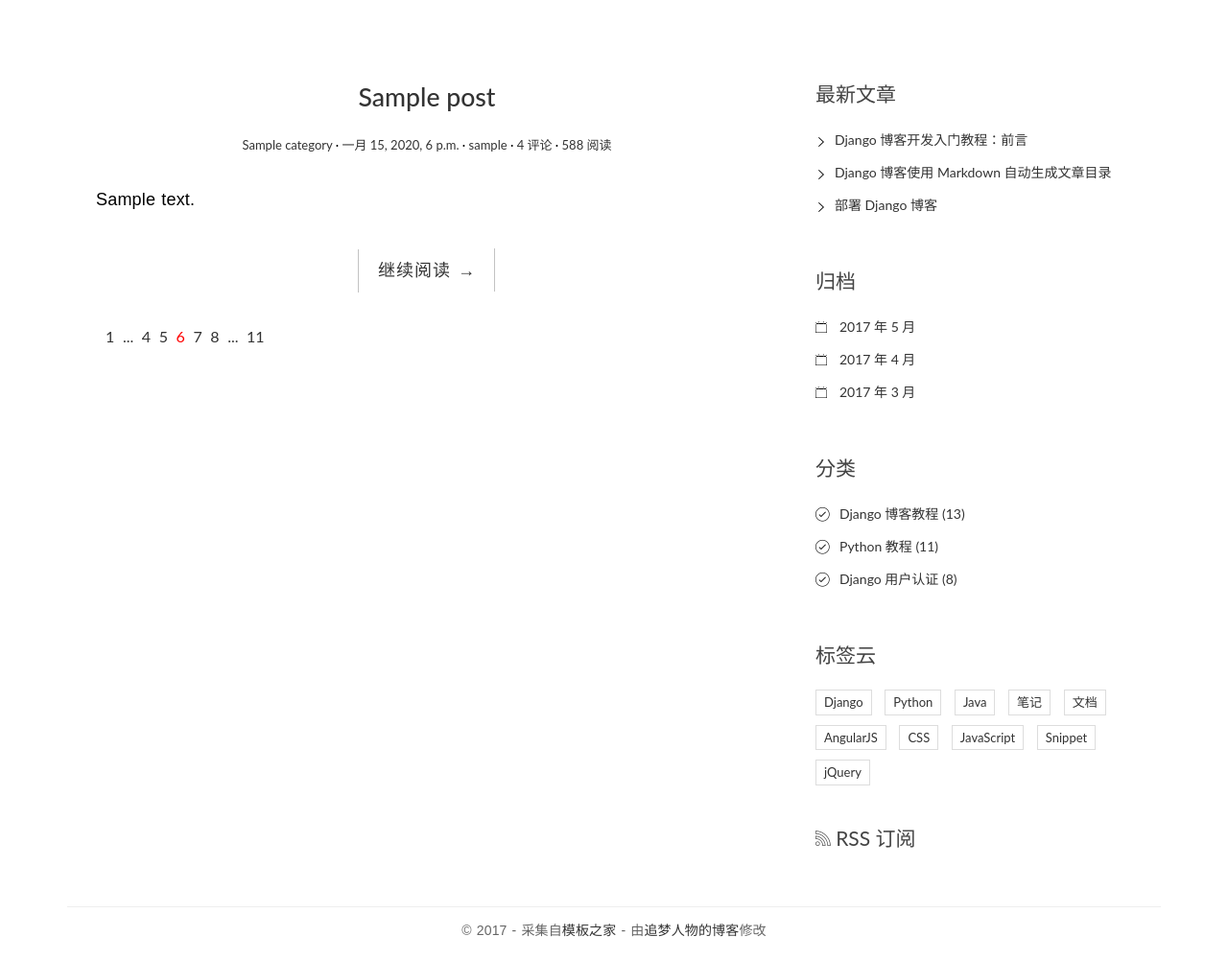
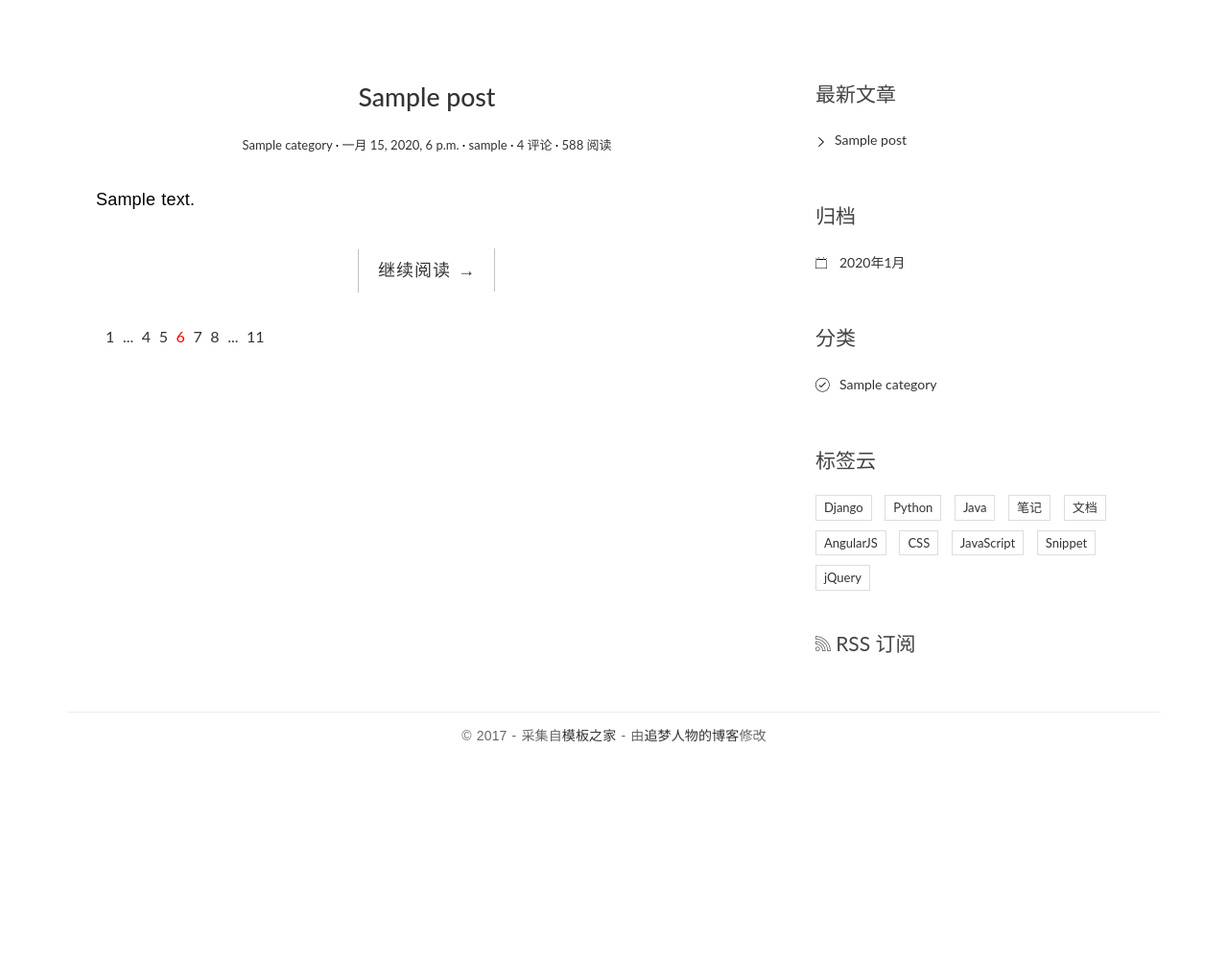
Before and after one commit to opwtryl/blog_project, a Django app: page / in a window 1280 px wide. Shown: the part 91-1092 px from the top of the page at 96% size. After the commit the page ends 865 px from the top, so only its background shows below. Run offline with Django 3.2, Linux system fonts and the light colour scheme; tables that the repository leaves empty hold one stand-in row (values such as "Sample post"); some libraries are stand-ins or nearby versions.

Commit message:
侧边栏、分类&归档

```diff
--- a/blog_project/blog/templates/base.html
+++ b/blog_project/blog/templates/base.html
@@ -1,4 +1,5 @@
 {% load static %}
+{% load blog_tags %}
 
 <!DOCTYPE html>
 <html>
@@ -78,45 +79,43 @@
             <aside class="col-md-4">
                 <div class="widget widget-recent-posts">
                     <h3 class="widget-title">最新文章</h3>
+                    {% get_recent_posts as recent_post_list %}
                     <ul>
+                        {%for post in recent_post_list %}
                         <li>
-                            <a href="#">Django 博客开发入门教程：前言</a>
+                            <a href="{{ post.get_absolute_url }}">{{ post.title }}</a>
                         </li>
-                        <li>
-                            <a href="#">Django 博客使用 Markdown 自动生成文章目录</a>
-                        </li>
-                        <li>
-                            <a href="#">部署 Django 博客</a>
-                        </li>
+                        {% empty %}
+                        暂无文章!
+                        {% endfor %}
                     </ul>
                 </div>
                 <div class="widget widget-archives">
                     <h3 class="widget-title">归档</h3>
+                    {% archives as date_list %}
                     <ul>
+                        {% for date in date_list %}
                         <li>
-                            <a href="#">2017 年 5 月</a>
+                            <a href="{% url 'blog:archives' date.year date.month %}">{{date.year}}年{{date.month}}月</a>
                         </li>
-                        <li>
-                            <a href="#">2017 年 4 月</a>
-                        </li>
-                        <li>
-                            <a href="#">2017 年 3 月</a>
-                        </li>
+                        {% empty %}
+                        暂无归档!
+                        {% endfor %}
                     </ul>
                 </div>
 
                 <div class="widget widget-category">
                     <h3 class="widget-title">分类</h3>
+                    {% get_categories as category_list %}
                     <ul>
+                        {% for category in category_list %}
                         <li>
-                            <a href="#">Django 博客教程 <span class="post-count">(13)</span></a>
+                            <a href="{% url 'blog:category' category.pk %}">{{ category.name}}<span class="post-count"></span></a>
                         </li>
-                        <li>
-                            <a href="#">Python 教程 <span class="post-count">(11)</span></a>
-                        </li>
-                        <li>
-                            <a href="#">Django 用户认证 <span class="post-count">(8)</span></a>
-                        </li>
+                        {% empty %}
+                        暂无分类!
+                        {% endfor %}
+
                     </ul>
                 </div>
 
--- /dev/null
+++ b/blog_project/blog/templatetags/blog_tags.py
@@ -0,0 +1,16 @@
+from ..models import Post,Category
+from django import template
+
+register = template.Library()
+
+@register.simple_tag
+def get_recent_posts(num=5):
+    return Post.objects.all().order_by('-created_time')[:num]
+
+@register.simple_tag
+def archives():
+    return Post.objects.dates('created_time','month',order='DESC')
+
+@register.simple_tag
+def get_categories():
+    return Category.objects.all()
--- a/blog_project/blog/urls.py
+++ b/blog_project/blog/urls.py
@@ -5,5 +5,7 @@ app_name = 'blog'
 
 urlpatterns = [
 	path('',views.index,name='index'),
-	path('post/<int:pk>/',views.detail,name='detail')
+	path('post/<int:pk>/',views.detail,name='detail'),
+	path('archives/<int:year>/<int:month>/',views.archives,name='archives'),
+	path('category/<int:pk>/',views.category,name='category'),
 ]
--- a/blog_project/blog/views.py
+++ b/blog_project/blog/views.py
@@ -1,6 +1,6 @@
 from django.shortcuts import render, get_object_or_404
 import markdown
-from .models import Post
+from .models import Post, Category
 
 
 def index(request):
@@ -10,5 +10,18 @@ def index(request):
 
 def detail(request, pk):
     post = get_object_or_404(Post, pk=pk)
-    post.body = markdown.markdown(post.body,extensions=['markdown.extensions.extra','markdown.extensions.codehilite','markdown.extensions.toc',])
+    post.body = markdown.markdown(post.body, extensions=[
+                                  'markdown.extensions.extra', 'markdown.extensions.codehilite', 'markdown.extensions.toc', ])
     return render(request, 'blog/detail.html', context={'post': post})
+
+
+def archives(request, year, month):
+    post_list = Post.objects.filter(created_time__year=year,
+                                    created_time__month=month).order_by('-created_time')
+    return render(request, 'blog/index.html', context={'post_list': post_list})
+
+
+def category(request, pk):
+    cate = get_object_or_404(Category, pk=pk)
+    post_list = Post.objects.filter(category=cate).order_by('-created_time')
+    return render(request, 'blog/index.html', context={'post_list': post_list})
```
Also changed, not shown: blog_project/blog/templatetags/__init__.py (added).
